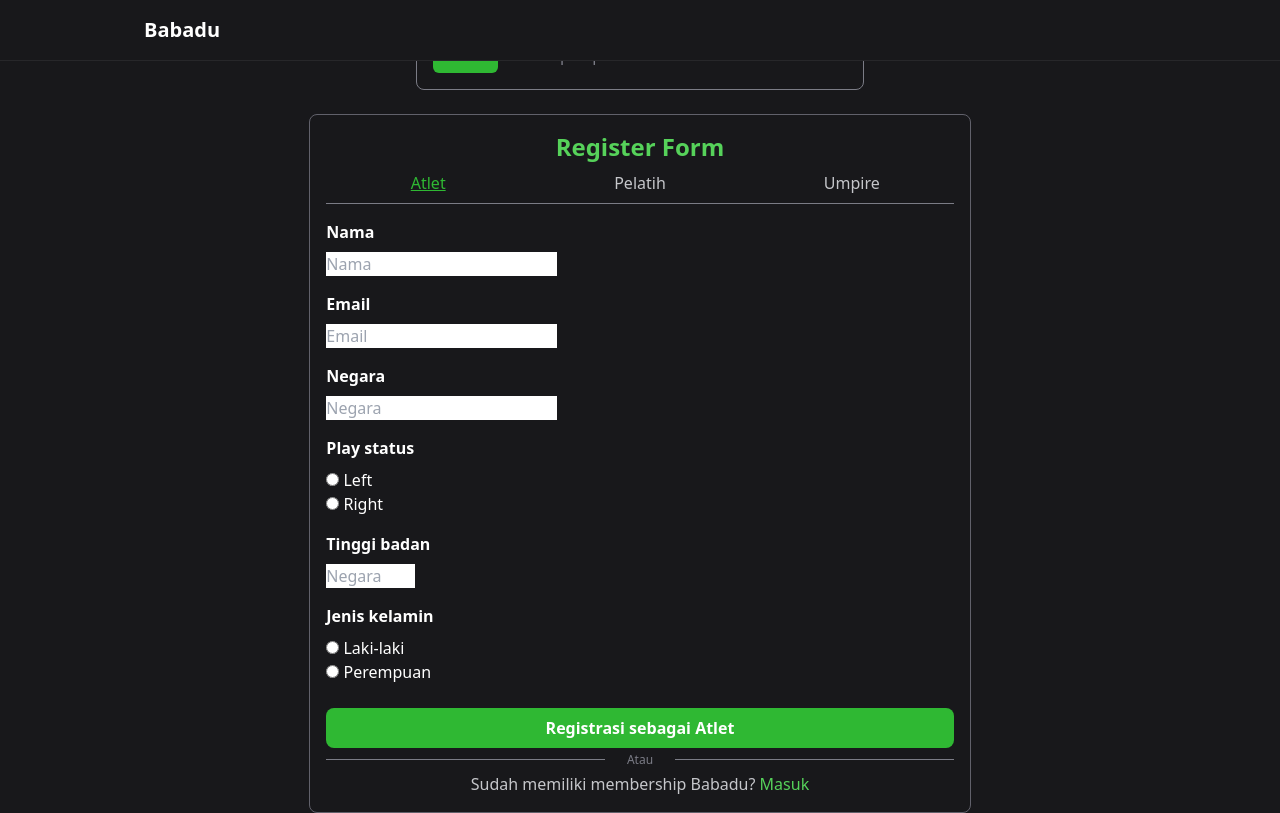
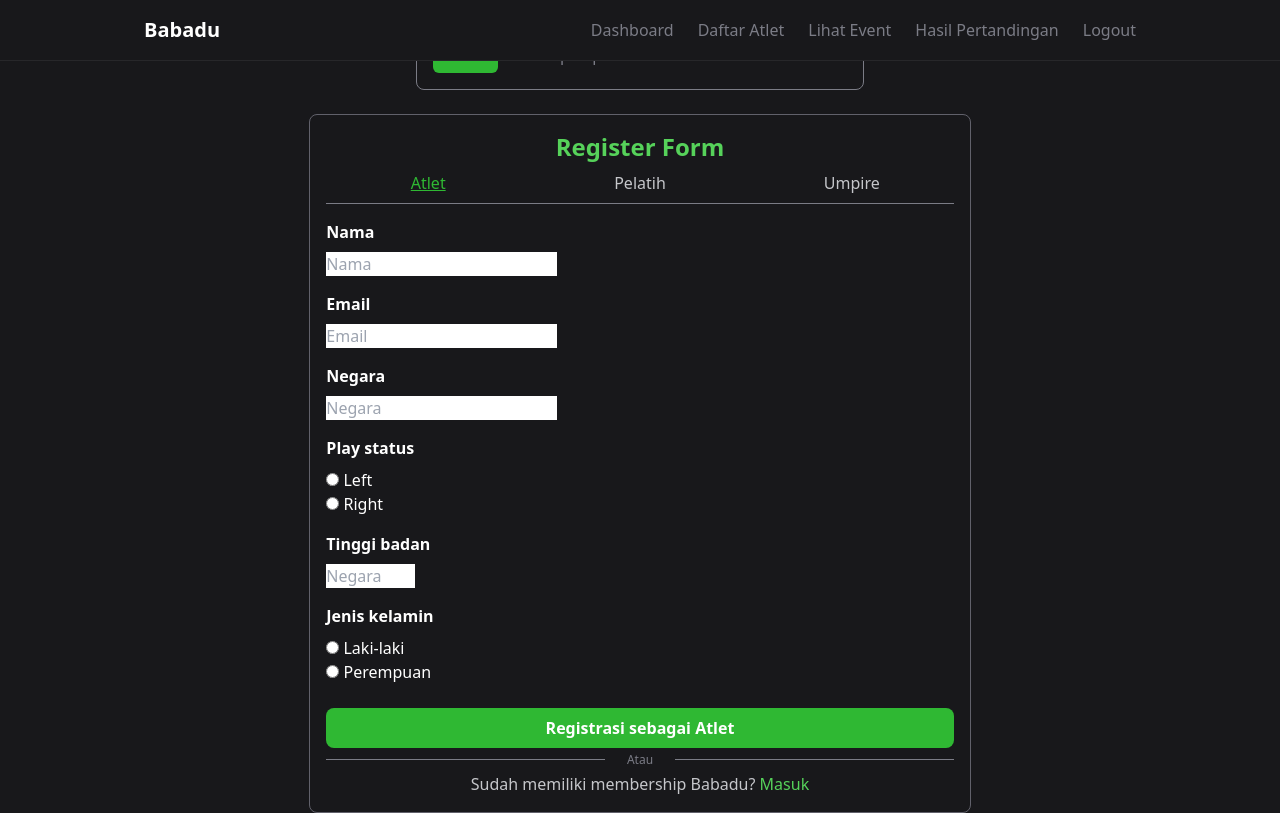
Before and after one commit to basdat-2023-b01/babadu-app, a Django app: page /authentication/register/ in a window 1280 px wide. Run offline with Django 4.2, Linux system fonts and the light colour scheme; some libraries are stand-ins or nearby versions.

Commit message:
refactor: navbar menus

```diff
--- a/authentication/templates/register.html
+++ b/authentication/templates/register.html
@@ -253,7 +253,6 @@
         $('#register-form-pelatih').hide();
         $('#register-form-umpire').hide();
 
-
         $('.navigate-form-button').click(function () {
             $('.navigate-form-button').removeClass('text-primary-500 underline');
             $(this).addClass('text-primary-500 underline');
--- a/base/templates/navbar.html
+++ b/base/templates/navbar.html
@@ -6,9 +6,52 @@
                     Babadu
                 </a>
             </section>
-            <section id="menu">
-
+            <section id="navbar-menus" class="flex flex-row gap-6 text-shark-400">
+                <div class="cursor-pointer hover:text-primary-400 transition">
+                    <a href="">
+                        <button class="navbar-menu dashboard">
+                            Dashboard
+                        </button>
+                    </a>
+                </div>
+                <div class="cursor-pointer hover:text-primary-400 transition">
+                    <a href="">
+                        <button class="navbar-menu daftar-atlet">
+                            Daftar Atlet
+                        </button>
+                    </a>
+                </div>
+                <div class="cursor-pointer hover:text-primary-400 transition">
+                    <a href="">
+                        <button class="navbar-menu lihat-event">
+                            Lihat Event
+                        </button>
+                    </a>
+                </div>
+                <div class="cursor-pointer hover:text-primary-400 transition">
+                    <a href="{% url 'pertandingan:main' %}">
+                        <button class="navbar-menu pertandingan">
+                            Hasil Pertandingan
+                        </button>
+                    </a>
+                </div>
+                <div class="cursor-pointer hover:text-danger transition">
+                    <a href="" class="navbar-menu">
+                        Logout
+                    </a>
+                </div>
             </section>
         </div>
     </div>
 </nav>
+
+<script>
+    $(document).ready(function () {
+        var currentPath = window.location.pathname;
+        currentPath = currentPath.replace(/^\/|\/$/g, "");
+        console.log($(`.${currentPath}`));
+        $('.navbar-menu').removeClass('text-primary-500');
+        $(`.${currentPath}`).addClass('text-primary-500');
+    });
+
+</script>
--- a/pertandingan/urls.py
+++ b/pertandingan/urls.py
@@ -1,8 +1,8 @@
 from django.urls import path
 from pertandingan.views import *
 
-app_name = 'authentication'
+app_name = 'pertandingan'
 
 urlpatterns = [
-    path('', pertandingan_view, name='pertandingan'),
+    path('', pertandingan_view, name='main'),
 ]
```
